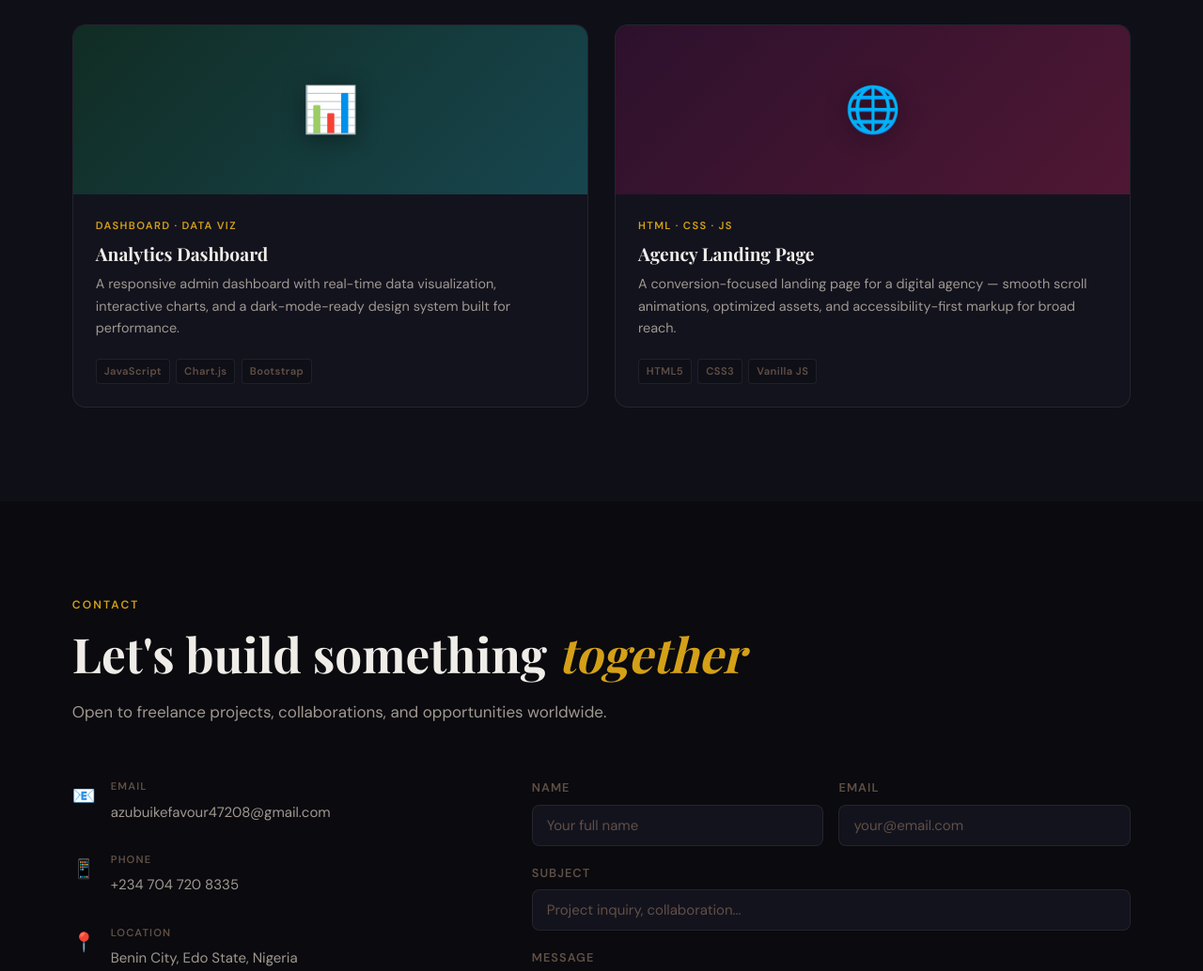
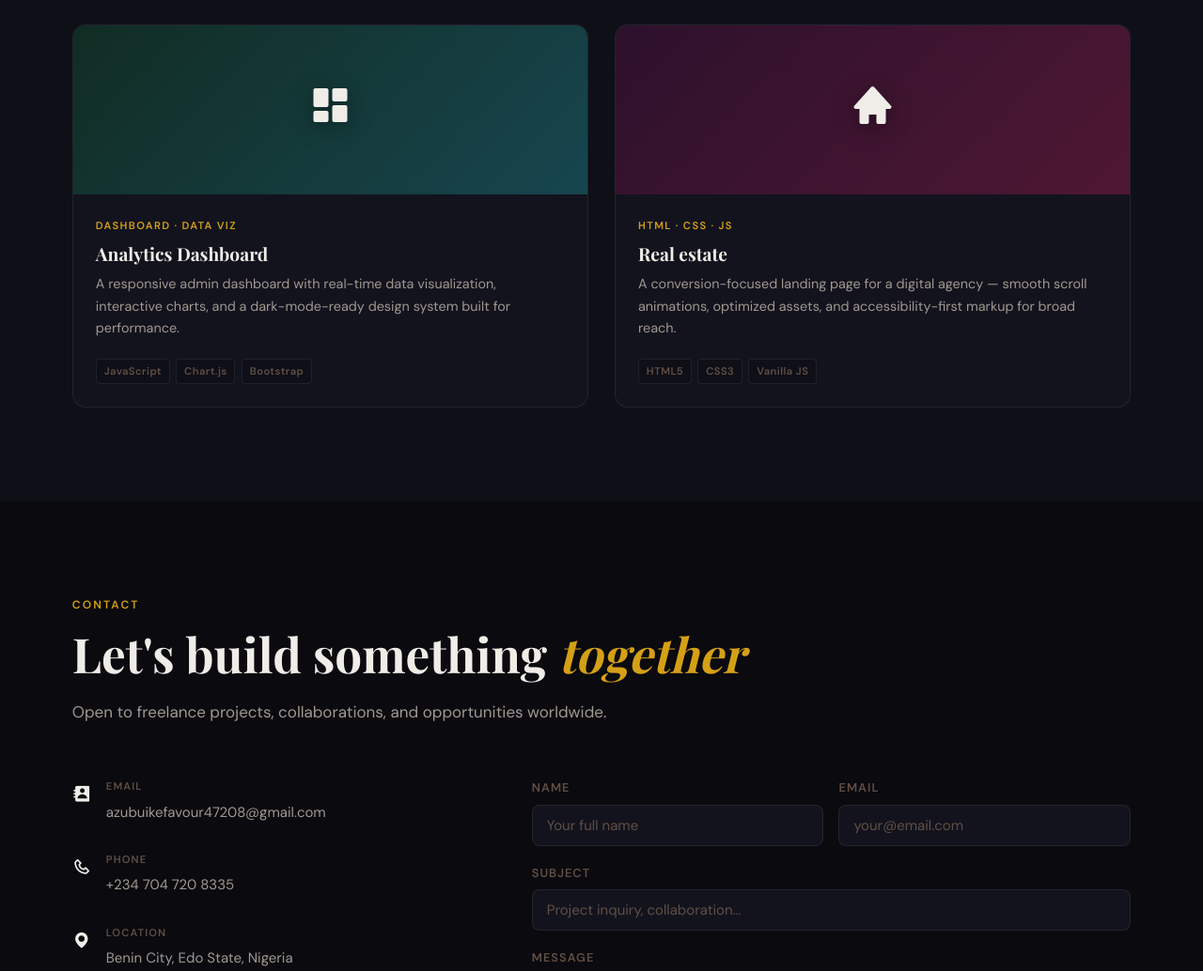
Before and after one commit to favourcodex/my-portfolio, a plain HTML site: page index.html in a window 1280 px wide. Shown: the part 3887-4921 px from the top of the page at 94% size. Drawn offline with nearby package versions, Linux system fonts and the light colour scheme; a web font is replaced by a local one.

Commit message:
New Updated code

```diff
--- a/index.html
+++ b/index.html
@@ -235,7 +235,7 @@
         <div class="project-card reveal-up">
           <div class="card-thumb">
             <div class="thumb-bg" style="--thumb-hue:25;"></div>
-            <div class="thumb-icon">📻</div>
+            <div class="thumb-icon"><i class='bx bxs-radio'></i></div>
           </div>
           <div class="card-body">
             <span class="card-tag">React · CSS · API</span>
@@ -258,7 +258,7 @@
         <div class="project-card reveal-up">
           <div class="card-thumb">
             <div class="thumb-bg" style="--thumb-hue:200;"></div>
-            <div class="thumb-icon">🛒</div>
+            <div class="thumb-icon"><i class='bx bx-cart-alt' ></i></div>
           </div>
           <div class="card-body">
             <span class="card-tag">React · State Management</span>
@@ -281,7 +281,7 @@
         <div class="project-card reveal-up">
           <div class="card-thumb">
             <div class="thumb-bg" style="--thumb-hue:160;"></div>
-            <div class="thumb-icon">📊</div>
+            <div class="thumb-icon"><i class='bx bxs-dashboard'></i></div>
           </div>
           <div class="card-body">
             <span class="card-tag">Dashboard · Data Viz</span>
@@ -304,11 +304,11 @@
         <div class="project-card reveal-up">
           <div class="card-thumb">
             <div class="thumb-bg" style="--thumb-hue:300;"></div>
-            <div class="thumb-icon">🌐</div>
+            <div class="thumb-icon"><i class='bx bxs-home'></i></div>
           </div>
           <div class="card-body">
             <span class="card-tag">HTML · CSS · JS</span>
-            <h3 class="card-title">Agency Landing Page</h3>
+            <h3 class="card-title">Real estate</h3>
             <p class="card-desc">
               A conversion-focused landing page for a digital agency — smooth
               scroll animations, optimized assets, and accessibility-first
@@ -338,21 +338,21 @@
 
         <div class="contact-info reveal-up">
           <div class="contact-detail">
-            <span class="contact-icon">📧</span>
+            <span class="contact-icon"><i class='bx bxs-contact'></i></span>
             <div>
               <span class="contact-label">Email</span>
               <a href="mailto:azubuikefavour47208@gmail.com" class="contact-value">azubuikefavour47208@gmail.com</a>
             </div>
           </div>
           <div class="contact-detail">
-            <span class="contact-icon">📱</span>
+            <span class="contact-icon"><i class='bx bx-phone'></i></span>
             <div>
               <span class="contact-label">Phone</span>
               <a href="tel:+2347047208335" class="contact-value">+234 704 720 8335</a>
             </div>
           </div>
           <div class="contact-detail">
-            <span class="contact-icon">📍</span>
+            <span class="contact-icon"><i class='bx bxs-map'></i></span>
             <div>
               <span class="contact-label">Location</span>
               <span class="contact-value">Benin City, Edo State, Nigeria</span>
```
